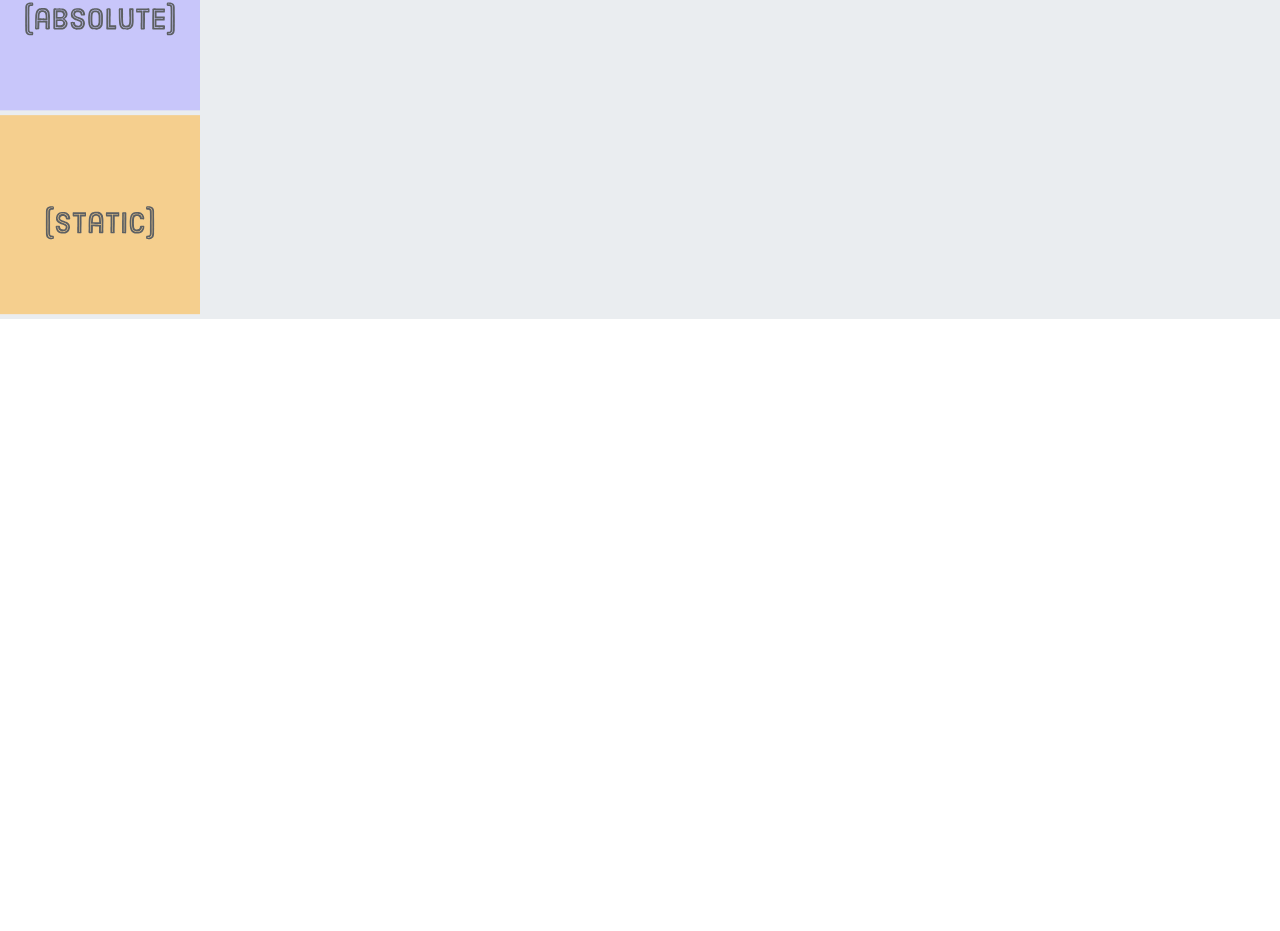
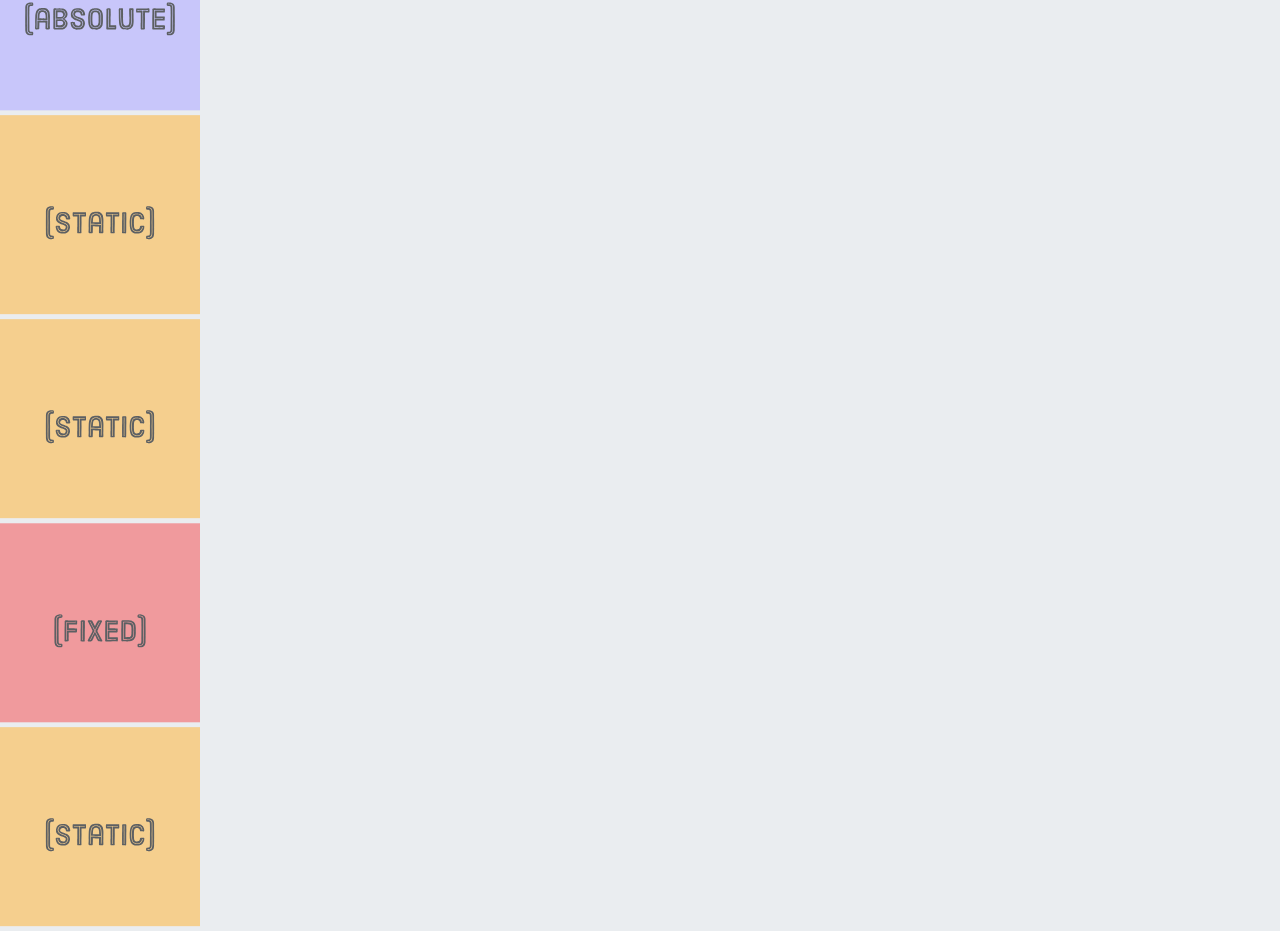
Before and after one commit to Ucheodiaka/html-css-project, a plain HTML site: page 08-advanced-positioning/schemes.html in a window 1280 px wide. Shown: the part 905-1836 px from the top of the page. Before the commit the page ends 1224 px from the top, so only its background shows below. Drawn offline with Linux system fonts and the light colour scheme; files that its build step writes are made by us from their sources.

Commit message:
Added fixed positioning

```diff
--- a/08-advanced-positioning/schemes.html
+++ b/08-advanced-positioning/schemes.html
@@ -24,5 +24,13 @@
         <div class="item"><img src="images/static.svg" /></div>
       </div>
     </div>
+    <!-- Fixed Positioning -->
+    <div class="container">
+      <div class="exmaple fixed">
+        <div class="item"><img src="images/static.svg" /></div>
+        <div class="item item-fixed"><img src="images/fixed.svg" /></div>
+        <div class="item"><img src="images/static.svg" /></div>
+      </div>
+    </div>
   </body>
 </html>
```
